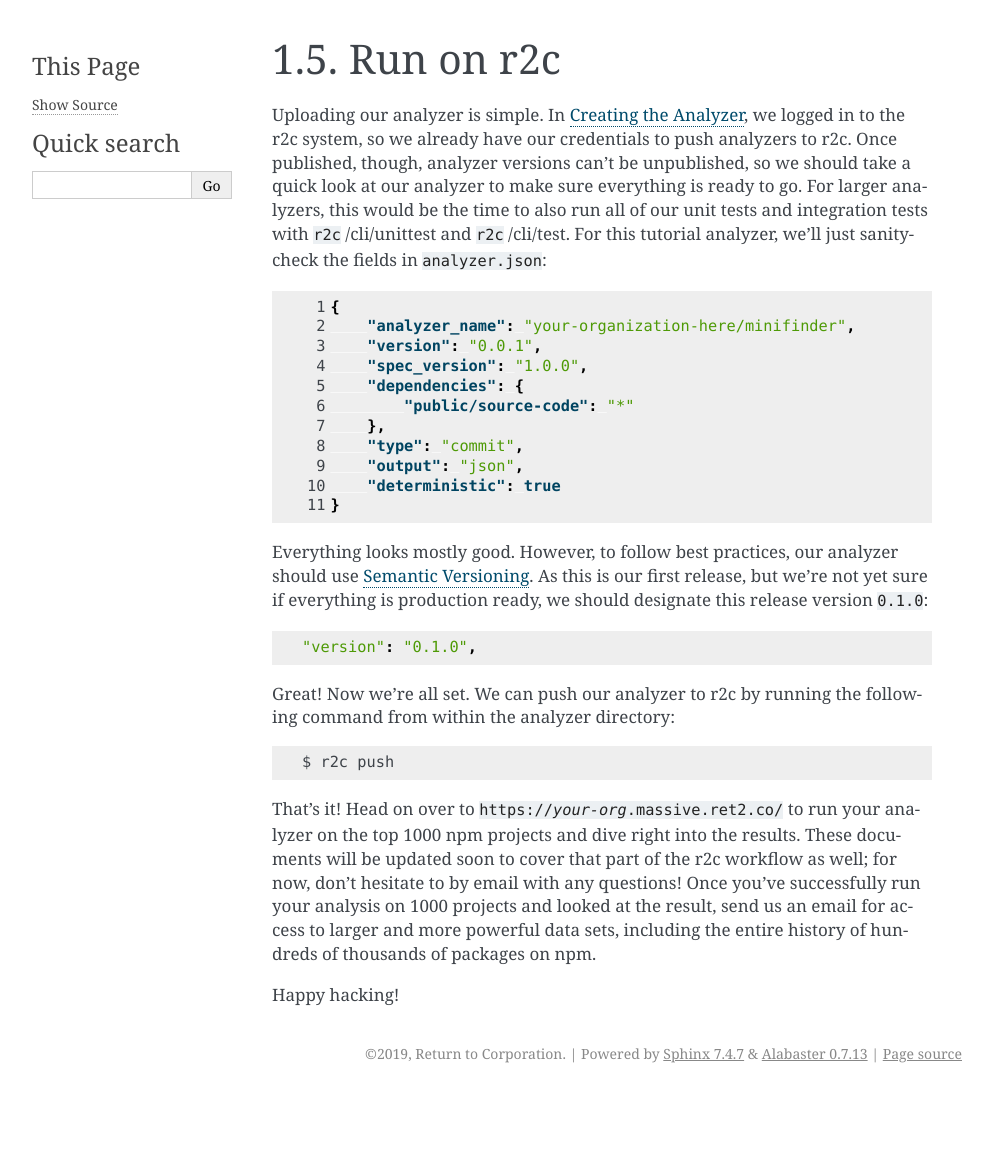
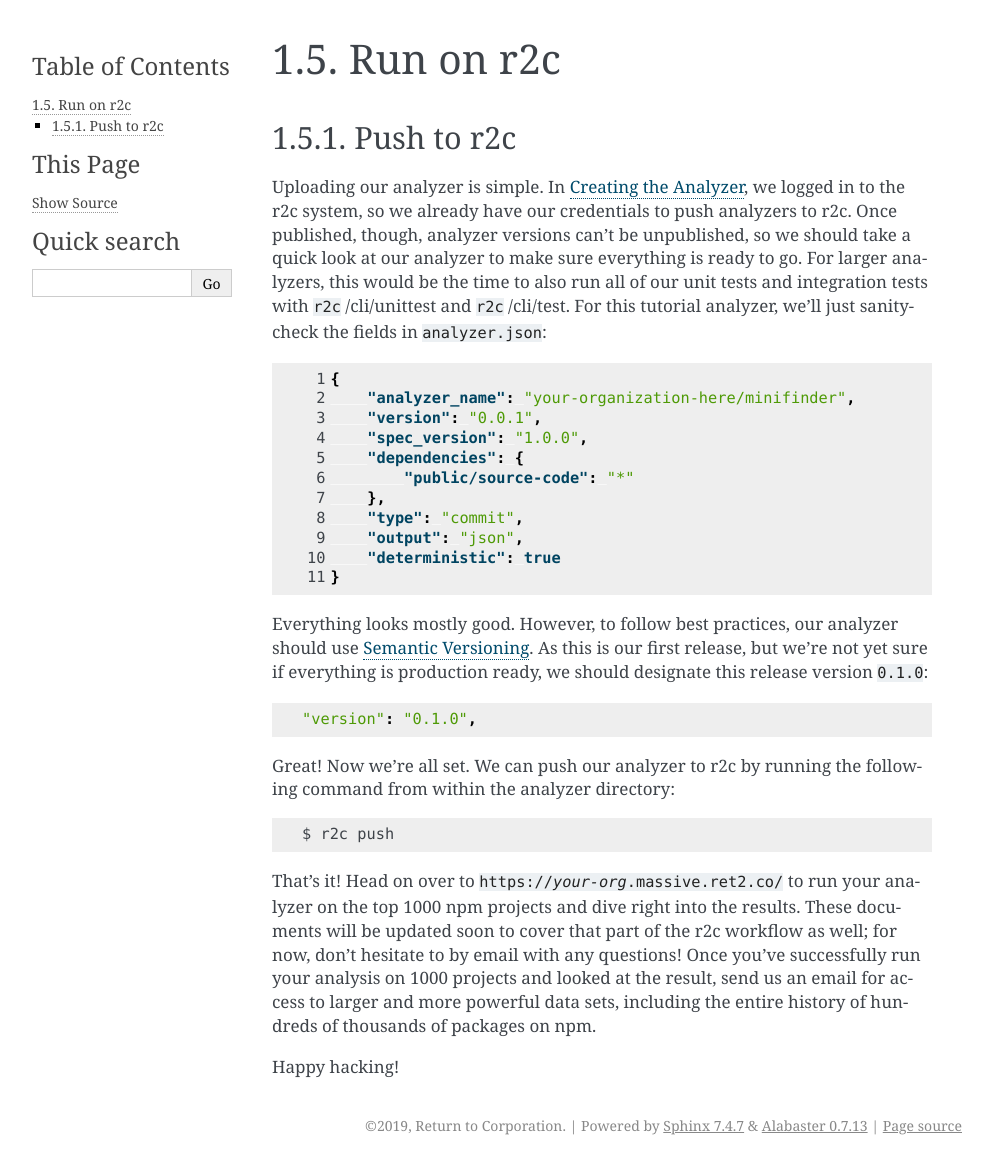
Before and after one commit to semgrep/docs, a Sphinx documentation site: the page built from docs/intro/running-scale.rst, in a window 1280 px wide. Shown: the whole page, without its empty margins (148-1141 px from the left). Built offline with Sphinx 7.4.7, drawn with Linux system fonts in a browser that asks for light colours; before the commit the page ends 1093 px from its top, so only the background shows below that.

Commit message:
Add push subsection

```diff
--- a/docs/intro/running-scale.rst
+++ b/docs/intro/running-scale.rst
@@ -1,5 +1,8 @@
 Run on r2c
 ==========
+
+Push to r2c
+-----------
 
 Uploading our analyzer is simple. In :doc:`creating`, we logged in to the r2c system, so we already
 have our credentials to push analyzers to r2c. Once published, though, analyzer versions can't be
```
